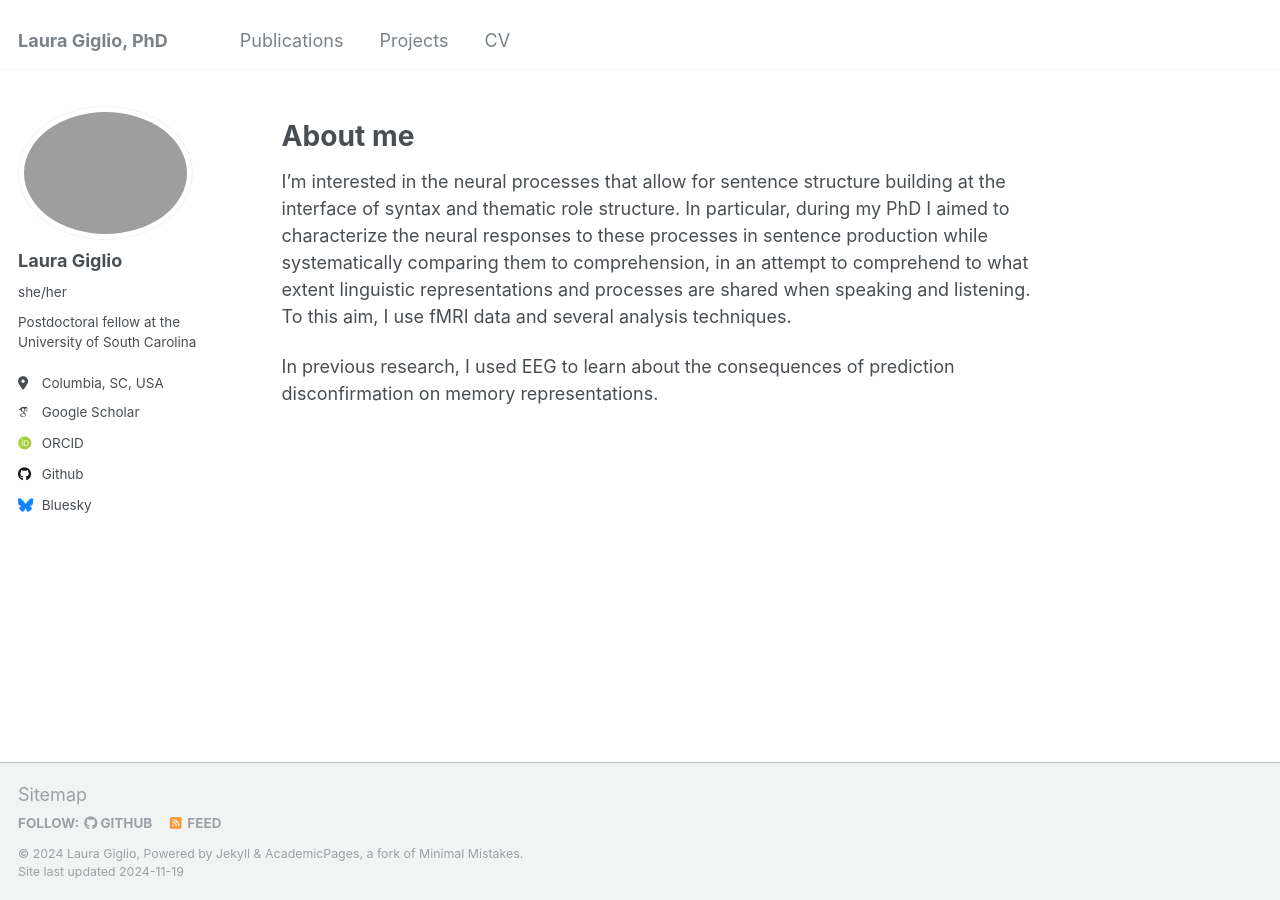
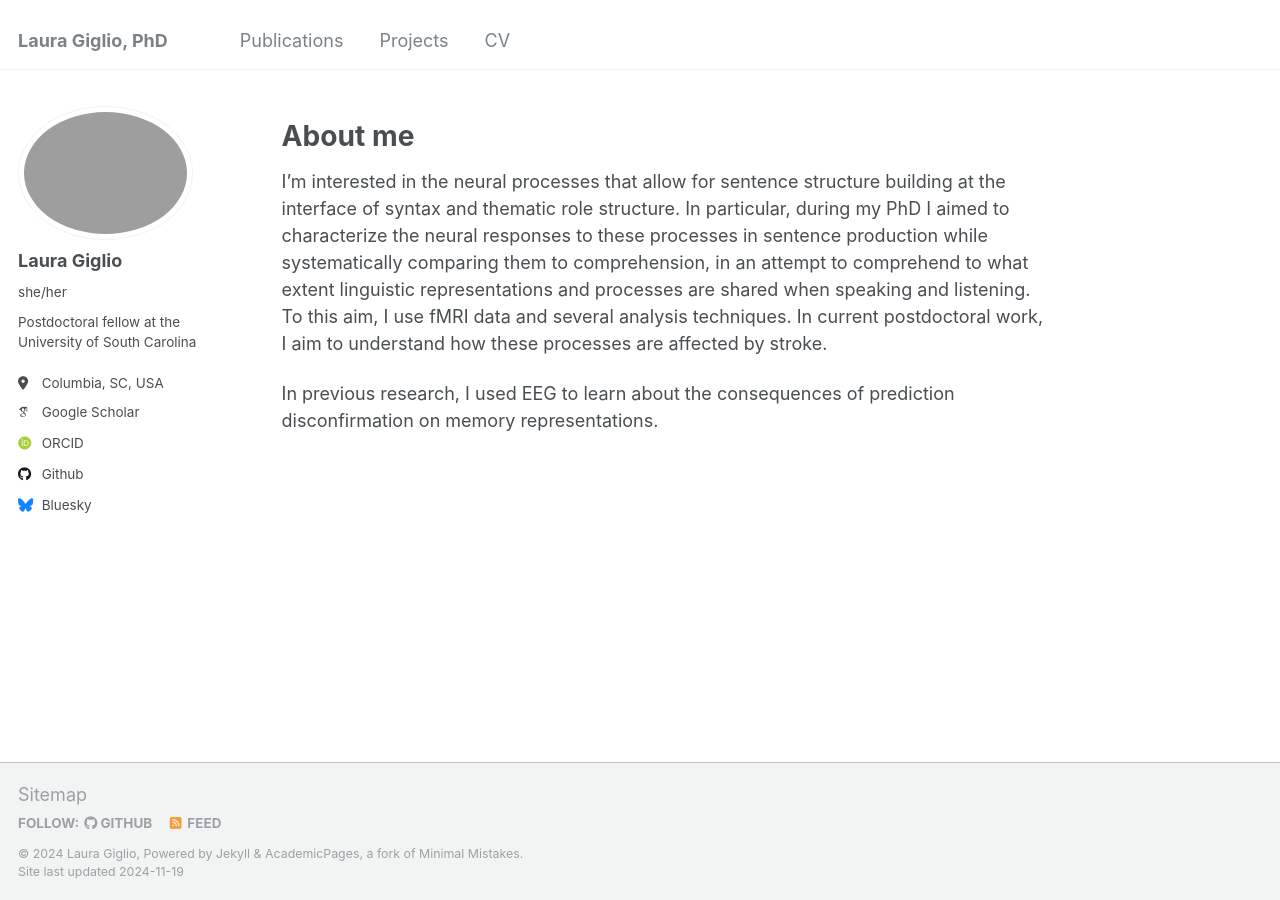
Before and after one commit to lauragiglio/lauragiglio.github.io, a Jekyll site: the page built from _pages/about.md, in a window 1280 px wide. Built offline with Jekyll 4.4.1, drawn with Linux system fonts in a browser that asks for light colours; some web fonts are replaced.

Commit message:
Update about.md

```diff
--- a/_pages/about.md
+++ b/_pages/about.md
@@ -9,6 +9,6 @@ redirect_from:
 
 About me
 ======
-I'm interested in the neural processes that allow for sentence structure building at the interface of syntax and thematic role structure. In particular, during my PhD I aimed to characterize the neural responses to these processes in sentence production while systematically comparing them to comprehension, in an attempt to comprehend to what extent linguistic representations and processes are shared when speaking and listening. To this aim, I use fMRI data and several analysis techniques.
+I'm interested in the neural processes that allow for sentence structure building at the interface of syntax and thematic role structure. In particular, during my PhD I aimed to characterize the neural responses to these processes in sentence production while systematically comparing them to comprehension, in an attempt to comprehend to what extent linguistic representations and processes are shared when speaking and listening. To this aim, I use fMRI data and several analysis techniques. In current postdoctoral work, I aim to understand how these processes are affected by stroke.
 
 In previous research, I used EEG to learn about the consequences of prediction disconfirmation on memory representations.
```
